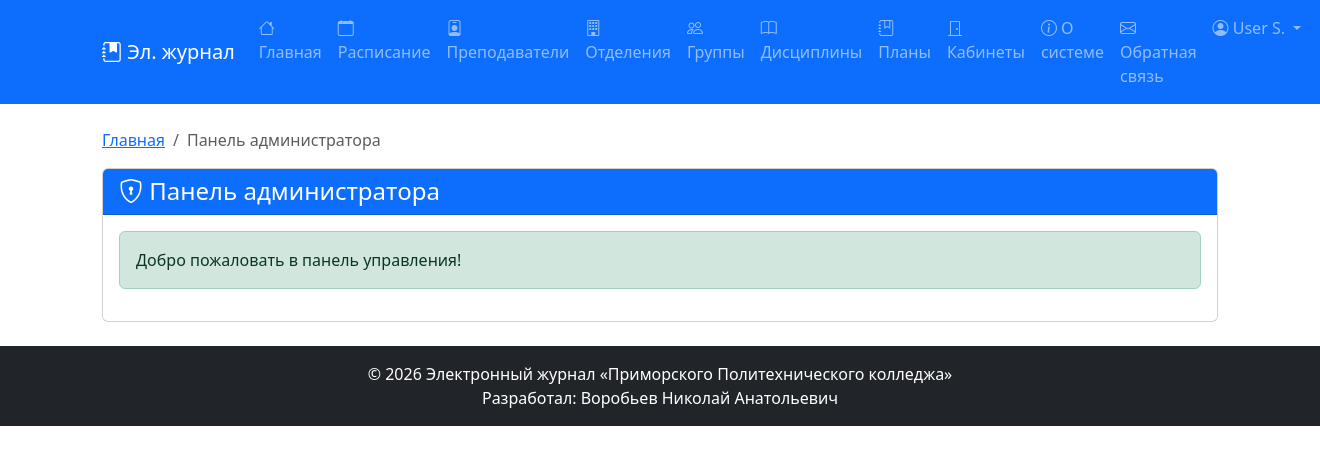
After one commit to Tigelin/DiplomaProject, a Django app: page /users/admin/ in a window 1320 px wide. The commit adds this page. Shown: the top 465 px of the page. Run offline with Django 5.2, Linux system fonts and the light colour scheme; the visitor is signed in with stand-in values (Sample User, id 1).

Commit message:
Добавлен личный кабинет администратора.

```diff
--- a/journal/templates/journal/header.html
+++ b/journal/templates/journal/header.html
@@ -1,7 +1,7 @@
 <nav class="navbar navbar-expand-lg navbar-dark bg-primary">
     <div class="container">
         <a class="navbar-brand" href="{% url 'home' %}">
-            <i class="bi bi-journal-bookmark-fill"></i> Электронный журнал
+            <i class="bi bi-journal-bookmark-fill"></i> Эл. журнал
         </a>
         <button class="navbar-toggler" type="button" data-bs-toggle="collapse" data-bs-target="#navbarNav">
             <span class="navbar-toggler-icon"></span>
@@ -65,19 +65,33 @@
                             <i class="bi bi-person-circle"></i> {{ user.get_short_name|default:user.username }}
                         </a>
                         <ul class="dropdown-menu dropdown-menu-end">
-                            <li><a class="dropdown-item" href="{% url 'dashboard' %}">
-                                <i class="bi bi-speedometer2"></i> Личный кабинет
-                            </a></li>
-                            <li><hr class="dropdown-divider"></li>
+                            {% if user.role.name == 'student' %}
+                                <li><a class="dropdown-item" href="{% url 'student_dashboard' %}">
+                                    <i class="bi bi-speedometer2"></i> Личный кабинет
+                                </a></li>
+                            {% elif user.role.name == 'teacher' %}
+                                <li><a class="dropdown-item" href="{% url 'teacher_dashboard' %}">
+                                    <i class="bi bi-speedometer2"></i> Личный кабинет
+                                </a></li>
+                            {% endif %}
+                            {% if user.is_staff %}
+                                <li><a class="dropdown-item" href="{% url 'admin_dashboard' %}">
+                                    <i class="bi bi-shield-lock"></i> Панель администратора
+                                </a></li>
+                                <li><hr class="dropdown-divider"></li>
+                            {% endif %}
                             <li><a class="dropdown-item" href="{% url 'logout' %}">
                                 <i class="bi bi-box-arrow-right"></i> Выход
                             </a></li>
                         </ul>
                     </li>
                 {% else %}
-                    <li class="nav-item"><a class="nav-link" href="{% url 'login' %}">Вход</a></li>
+                    <li class="nav-item">
+                        <a class="nav-link {% if request.resolver_match.url_name == 'login' %}active{% endif %}" href="{% url 'login' %}">
+                            <i class="bi bi-box-arrow-in-right"></i> Вход
+                        </a>
+                    </li>
                 {% endif %}
-
             </ul>
         </div>
     </div>
--- /dev/null
+++ b/users/templates/users/admin/dashboard.html
@@ -0,0 +1,27 @@
+{% extends "journal/base.html" %}
+
+{% block title %}Панель администратора{% endblock %}
+
+{% block breadcrumbs %}
+
+    <li class="breadcrumb-item"><a href="{% url 'home' %}">Главная</a></li>
+    <li class="breadcrumb-item active">Панель администратора</li>
+
+{% endblock %}
+
+{% block content %}
+
+<div class="card">
+    <div class="card-header bg-primary text-white">
+        <h4 class="mb-0"><i class="bi bi-shield-lock"></i> Панель администратора</h4>
+    </div>
+    <div class="card-body">
+
+        <div class="alert alert-success">
+            Добро пожаловать в панель управления!
+        </div>
+
+    </div>
+</div>
+
+{% endblock %}
--- a/users/urls.py
+++ b/users/urls.py
@@ -20,4 +20,5 @@ urlpatterns = [
     path('teacher/task/create/<int:lesson_id>/', views.teacher_task_create, name='teacher_task_create'),
     path('teacher/journal/export/<int:discipline_id>/', views.export_journal_excel, name='export_journal_excel'),
     path('teacher/journal/export/docx/<int:discipline_id>/', views.export_journal_docx, name='export_journal_docx'),
+    path('admin/', views.admin_dashboard, name='admin_dashboard'),
 ]
--- a/users/views.py
+++ b/users/views.py
@@ -3,7 +3,6 @@ from django.contrib.auth import login, logout, authenticate
 from django.contrib import messages
 from django.contrib.auth.decorators import login_required
 from django.core.paginator import Paginator
-from journal.models import Grade, Task, Discipline, Lesson, LessonFile, Attendance, Group, Student, Schedule, LessonType, AttendanceType
 import openpyxl
 from openpyxl.styles import Alignment, Font, PatternFill, Border, Side
 from django.http import HttpResponse
@@ -13,8 +12,12 @@ from docx import Document
 from docx.shared import Inches, Pt, Cm
 from docx.enum.text import WD_ALIGN_PARAGRAPH
 from docx.enum.table import WD_TABLE_ALIGNMENT
-from docx.oxml.ns import qn
-from docx.oxml import OxmlElement
+from django.contrib.admin.views.decorators import staff_member_required
+from journal.models import (
+    Grade, Task, Discipline, Lesson, LessonFile, Attendance,
+    Group, Student, Schedule, LessonType, AttendanceType, DisciplinePlan,
+    Teacher, Classroom
+)
 
 # Create your views here.
 
@@ -932,3 +935,8 @@ def export_journal_docx(request, discipline_id):
     response['Content-Disposition'] = f"attachment; filename*=UTF-8''{quote(filename)}"
     doc.save(response)
     return response
+
+
+@staff_member_required
+def admin_dashboard(request):
+    return render(request, 'users/admin/dashboard.html')
```
